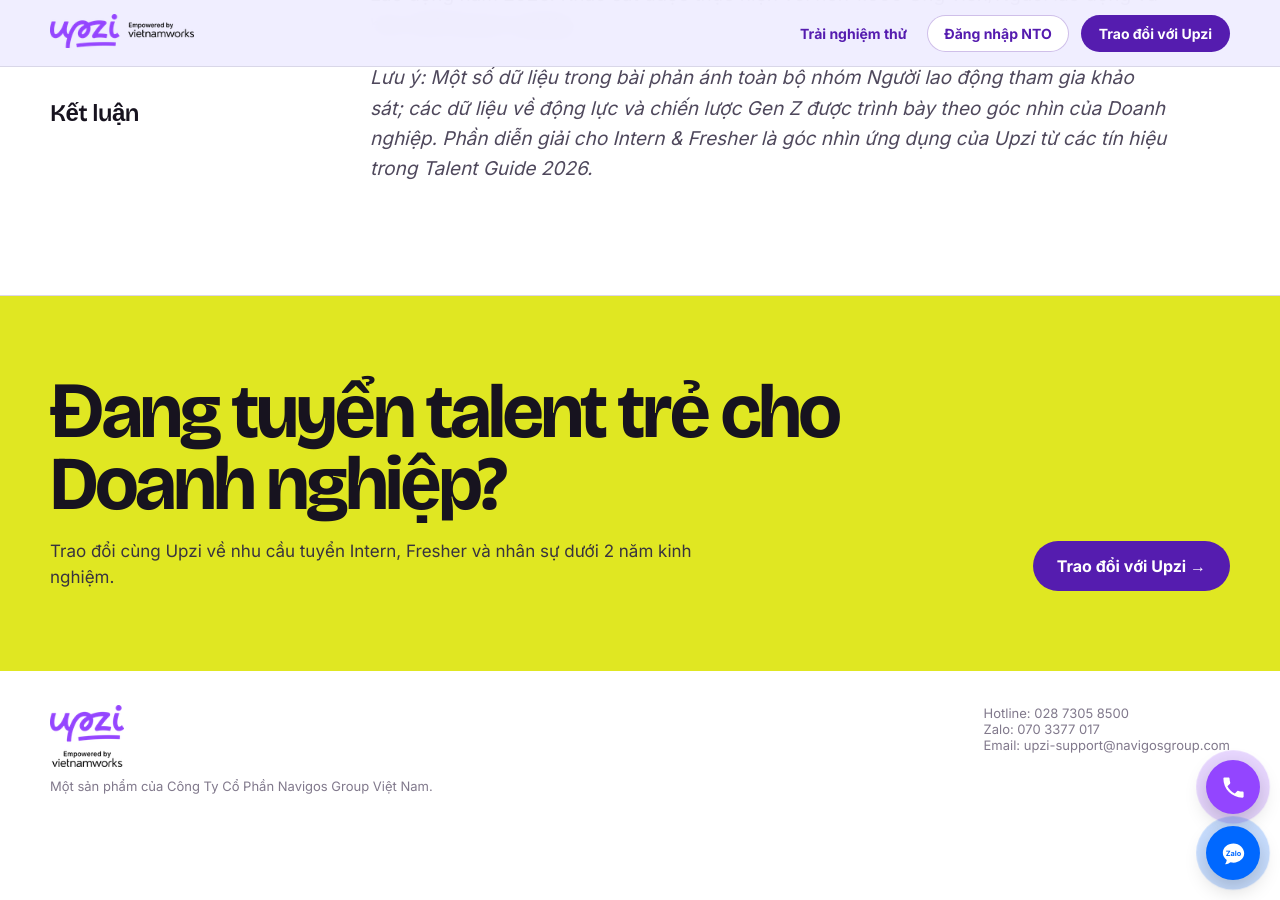
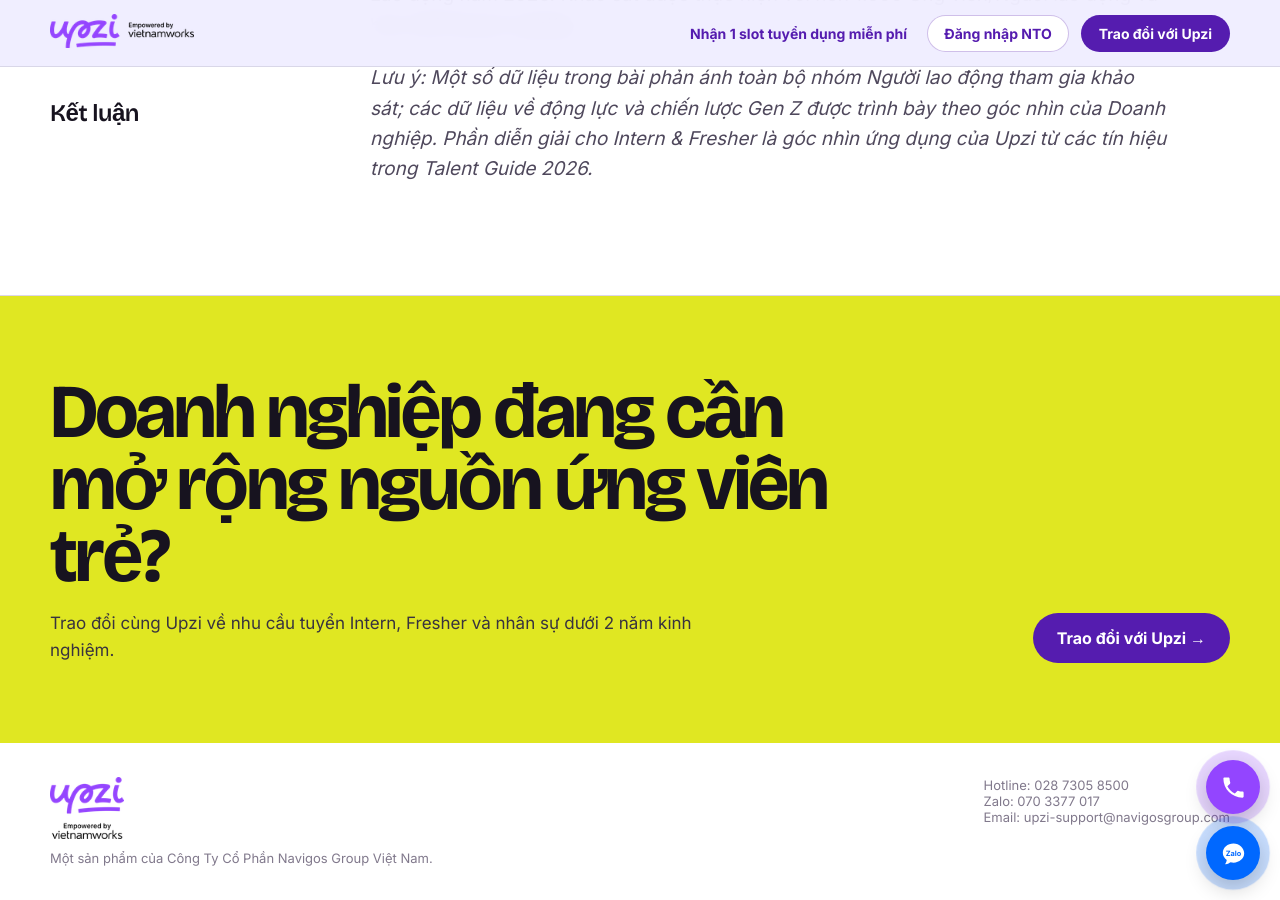
Before and after one commit to upzi-vn/employers, a Jekyll site: the page built from _posts/2026-08-08-bao-cao-genz.md, in a window 1280 px wide and 900 px high, scrolled down 10429 px. Built offline with Jekyll 4.4.1, drawn with Linux system fonts in a browser that asks for light colours.

Commit message:
Update navigation links and call-to-action text

```diff
--- a/_layouts/trend.html
+++ b/_layouts/trend.html
@@ -44,13 +44,13 @@
   </style>
 </head>
 <body>
-  <nav class="nav"><div class="wrap nav-inner"><a href="{{ '/' | relative_url }}"><img src="/images/logo-upzi.png" srcset="/images/logo-upzi.png 1x, /images/logo-upzi@2x.png 2x" alt="Upzi" class="logo-img"></a><div class="nav-side"><a class="nav-link" href="{{ '/free-trial' | relative_url }}">Trải nghiệm thử</a><a class="nav-login" href="https://talent.navigos.vn/auth/login">Đăng nhập NTO</a><a href="{{ '/' | relative_url }}#leadform" class="nav-cta">Trao đổi với Upzi</a></div></div></nav>
+  <nav class="nav"><div class="wrap nav-inner"><a href="{{ '/' | relative_url }}"><img src="/images/logo-upzi.png" srcset="/images/logo-upzi.png 1x, /images/logo-upzi@2x.png 2x" alt="Upzi" class="logo-img"></a><div class="nav-side"><a class="nav-link" href="{{ '/free-trial' | relative_url }}">Nhận 1 slot tuyển dụng miễn phí</a><a class="nav-login" href="https://talent.navigos.vn/auth/login">Đăng nhập NTO</a><a href="{{ '/' | relative_url }}#leadform" class="nav-cta">Trao đổi với Upzi</a></div></div></nav>
 
   <header class="report-hero"><div class="wrap"><div class="report-kicker"><span>Upzi Trends</span><span>{{ page.trend_series | default: "Talent Guide 2026" }}</span></div><div class="report-display"><h1>{{ page.display_title | default: page.title }}</h1>{% if page.trend_year %}<div class="year-badge">{{ page.trend_year }}</div>{% else %}<div class="year-badge">{{ page.date | date: "%Y" }}</div>{% endif %}</div>{% if page.description %}<p class="report-dek">{{ page.description }}</p>{% endif %}</div></header>
 
   <main class="report-main">{{ content }}</main>
 
-  <section class="report-cta"><div class="wrap cta-inner"><div><h2>Đang tuyển talent trẻ cho Doanh nghiệp?</h2><p>Trao đổi cùng Upzi về nhu cầu tuyển Intern, Fresher và nhân sự dưới 2 năm kinh nghiệm.</p></div><a href="{{ '/' | relative_url }}#leadform">Trao đổi với Upzi →</a></div></section>
+  <section class="report-cta"><div class="wrap cta-inner"><div><h2>Doanh nghiệp đang cần mở rộng nguồn ứng viên trẻ?</h2><p>Trao đổi cùng Upzi về nhu cầu tuyển Intern, Fresher và nhân sự dưới 2 năm kinh nghiệm.</p></div><a href="{{ '/' | relative_url }}#leadform">Trao đổi với Upzi →</a></div></section>
 
   <footer><div class="wrap footer-inner"><div><img src="/images/logo-upzi-vertical.png" srcset="/images/logo-upzi-vertical.png 1x, /images/logo-upzi-vertical@2x.png 2x" alt="Upzi" class="footer-logo"><div>Một sản phẩm của Công Ty Cổ Phần Navigos Group Việt Nam.</div></div><div>Hotline: 028 7305 8500<br>Zalo: 070 3377 017<br>Email: upzi-support@navigosgroup.com</div></div></footer>
 
```
